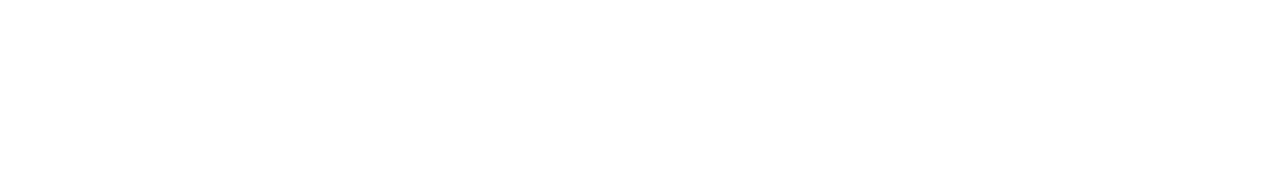
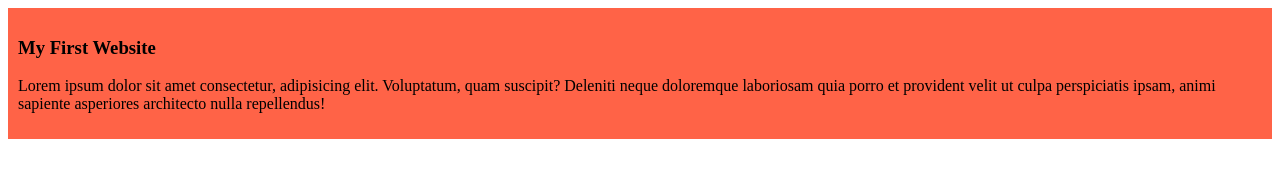
Before and after one commit to Shezan009/my-first-github-repo, a plain HTML site: page index.html in a window 1280 px wide. Drawn offline with Linux system fonts and the light colour scheme.

Commit message:
added the first blog

```diff
--- a/index.html
+++ b/index.html
@@ -4,8 +4,12 @@
     <meta charset="UTF-8">
     <meta name="viewport" content="width=device-width, initial-scale=1.0">
     <title>My First Ever Github Repo</title>
+    <link rel="stylesheet" href="styles/blog.css">
 </head>
 <body>
-
+  <div>
+    <h3>My First Website</h3>
+    <p>Lorem ipsum dolor sit amet consectetur, adipisicing elit. Voluptatum, quam suscipit? Deleniti neque doloremque laboriosam quia porro et provident velit ut culpa perspiciatis ipsam, animi sapiente asperiores architecto nulla repellendus!</p>
+  </div>
 </body>
 </html>
--- /dev/null
+++ b/styles/blog.css
@@ -0,0 +1,4 @@
+div{
+    background-color: tomato;
+    padding: 10px;
+}
```
